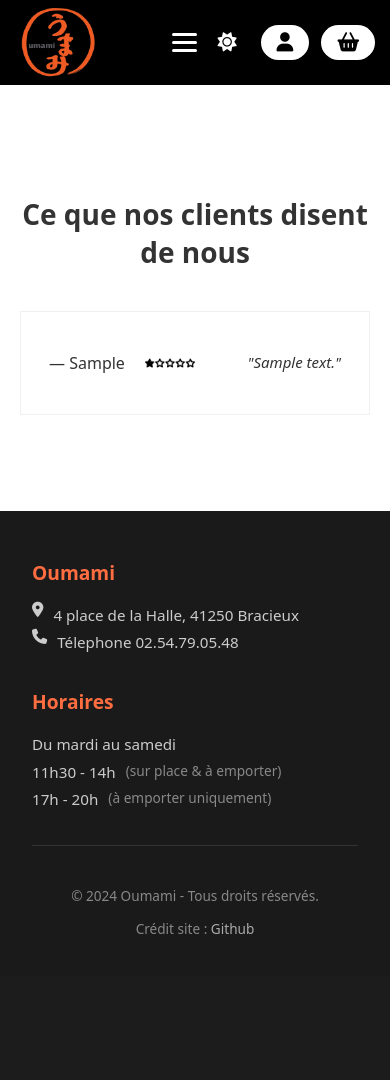
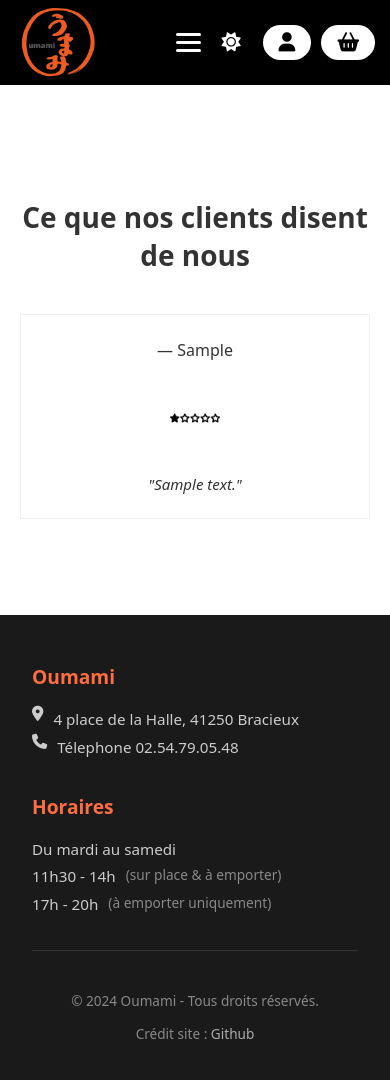
Before and after one commit to nathan2612/Projet_FI_Groupe_17, a Flask app: page /avis/ in a window 390 px wide. Before the commit the page ends 934 px from the top, so only its background shows below. Run offline with Flask 3, Linux system fonts and the light colour scheme; tables that the repository leaves empty hold one stand-in row (values such as "Sample post"); parts of the project's set-up code (start-up, migrations or seed data) failed here and were passed over.

Commit message:
finish responsive toutes les pages le sont final push responsive

```diff
--- /dev/null
+++ b/monApp/static/avis.css
@@ -0,0 +1,87 @@
+.avis {
+    margin: 60px auto;
+}
+.avis h2 {
+    font-size: 36px;
+    font-weight: 800;
+    text-align: center;
+    margin-bottom: 40px;
+}
+.avis-list.simple {
+    max-width: 1000px;
+    margin: 0 auto;
+}
+.avis-row {
+    display: grid;
+    grid-template-columns: auto 1fr auto;
+    gap: 20px;
+    align-items: center;
+    padding: 24px 28px;
+    margin-bottom: 16px;
+    border: 1px solid #f0f0f0;
+}
+.auteur {
+    margin: 0;
+}
+.notes-img {
+    width: 120px;
+    height: auto;
+    flex-shrink: 0;
+}
+.avis-text {
+    line-height: 1.3;
+    margin: 0;
+    font-style: italic;
+}
+.avis-more {
+    display: flex;
+    justify-content: center;
+    gap: 1rem;
+    margin-top: 32px;
+}
+.voir-plus {
+    color: #ff6d41;
+    border: 2px solid #ff6d41;
+    padding: 12px 28px;
+    border-radius: 12px;
+    text-decoration: none;
+    font-weight: 700;
+    transition: all 0.3s ease;
+}
+.voir-plus:hover {
+    background: #ff6d41 ;
+    color: #fff;
+    transform: translateY(-2px);
+}
+@media (max-width: 768px) {
+    .avis h2 {
+        font-size: 28px;
+    }
+
+    .avis-row {
+        display: flex;
+        flex-direction: column;
+        align-items: center;
+        text-align: center;
+    }
+
+    .auteur {
+        order: 1;
+        margin-bottom: 12px;
+    }
+
+    .notes-img {
+        width: 50px;
+        order: 2;
+        margin-bottom: 12px;
+    }
+
+    .avis-text {
+        font-size: 15px;
+        order: 3;
+    }
+
+    .avis {
+        padding: 20px;
+    }
+}
--- a/monApp/static/commandes.css
+++ b/monApp/static/commandes.css
@@ -92,8 +92,6 @@
      margin: 0 0 1.5rem 0;
 }
  .item-list li {
-     display: flex;
-     justify-content: space-between;
      padding: 0.5rem 0;
      border-bottom: 1px dashed var(--border-color, #eee);
 }
@@ -164,8 +162,7 @@
      background-color: var(--bg-secondary-color, #f8f9fa);
      border-radius: 8px;
 }
-/* Responsive pour petits écrans */
- @media (max-width: 400px) {
+ @media (max-width: 425px) {
      .commandes-page {
          padding: 1rem 0.5rem;
     }
--- a/monApp/static/produits.css
+++ b/monApp/static/produits.css
@@ -393,9 +393,9 @@ main h1 {
     .menu-card img {
         height: 200px;
     }
-    .panel.categoriesauto;
+    .panel.categoriesauto {
         max-width: calc(100% - 20px);
-        box-sizing: border-bo
+        box-sizing: border-box;
         margin: 10px 10px 10px;
     }
 
--- a/monApp/static/reservation.css
+++ b/monApp/static/reservation.css
@@ -1,7 +1,7 @@
 .container {
     max-width: 600px;
     margin: 3rem auto;
-    padding: 2rem;
+    padding: 10px;
 }
 
 .form-container {
@@ -122,7 +122,7 @@
 }
 .no-services {
     text-align: center;
-    padding: 2rem;
+    padding: 10px;
     background-color: #fff3cd;
     border: 2px solid #ffc107;
     border-radius: 8px;
--- a/monApp/static/style.css
+++ b/monApp/static/style.css
@@ -8,8 +8,6 @@
     --btn-hover-bg: #ff6d41;
     --btn-hover-text: #ffffff;
 }
-
-
 .dark-mode {
     --bg-color: #121212;
     --text-color: #e0e0e0;
@@ -18,7 +16,9 @@
     --btn-bg: #333;
     --btn-text: #e0e0e0;
 }
-
+html, body {
+    overflow-x: hidden;
+}
 body {
     display: flex;
     flex-direction: column;
@@ -28,13 +28,7 @@ body {
     color: var(--text-color);
     transition: background-color 0.3s, color 0.3s;
     min-height: 100vh;
-    overflow-x: hidden;
 }
-
-html {
-    overflow-x: hidden;
-}
-
 .navbar-complet {
     display: flex;
     align-items: center;
@@ -45,23 +39,21 @@ html {
     padding: 0 18px;
     box-sizing: border-box;
 }
-
 .navbar {
     flex: 1 1 auto;
     min-width: 0;
     text-align: center;
     display: flex;
     justify-content: center;
+    box-sizing: border-box;
 }
-
 .nav-logo {
     list-style: none;
+    flex-shrink: 0;
 }
-
 .logo {
     height: 120px;
 }
-
 .navbar ul {
     display: inline-flex;
     gap: 0.6rem;
@@ -70,13 +62,13 @@ html {
     margin: 0;
     padding: 0;
     overflow: hidden;
+    box-sizing: border-box;
 }
-
 .navbar ul li a {
     white-space: nowrap;
     overflow: hidden;
     text-overflow: ellipsis;
-    max-width: 12rem;
+    max-width: 14rem;
     display: inline-block;
     padding: 12px 18px;
     text-decoration: none;
@@ -84,12 +76,10 @@ html {
     font-size: 1.05rem;
     font-weight: 700;
 }
-
 .navbar ul li a:hover,
 .navbar ul li a:focus {
     color: var(--btn-hover-bg);
 }
-
 .navbar ul li.active a {
     color: var(--btn-hover-bg);
     position: relative;
@@ -103,27 +93,24 @@ html {
     height: 2px;
     background-color: var(--btn-hover-bg);
 }
-
 .nav-actions {
     flex: 0 0 auto;
     display: flex;
     gap: 10px;
     align-items: center;
+    flex-shrink: 0;
 }
-
 .nav-actions a {
     display: inline-flex;
     align-items: center;
     gap: 8px;
     text-decoration: none;
 }
-
 .icon {
     width: 18px;
     height: 18px;
     object-fit: contain;
 }
-
 .btn-theme {
     background: none;
     border: none;
@@ -134,11 +121,9 @@ html {
     border-radius: 999px;
     line-height: 1;
 }
-
 .btn-theme:hover {
     background-color: rgba(255, 255, 255, 0.1);
 }
-
 .btn-nav-icon {
     display: inline-flex;
     align-items: center;
@@ -151,17 +136,14 @@ html {
     font-size: 1.1rem;
     transition: background-color 0.3s ease, color 0.3s ease;
 }
-
 .btn-nav-icon:hover {
     background-color: var(--btn-hover-bg);
     color: var(--btn-hover-text);
 }
-
 .btn-nav-icon .btn-nav-label {
     font-weight: 600;
     font-size: 0.95rem;
 }
-
 .site-header {
     position: relative;
     background-size: cover;
@@ -169,24 +151,20 @@ html {
     color: #fff;
     padding-bottom: 0.6rem;
 }
-
 .site-header::before {
     position: absolute;
     inset: 0;
     z-index: 0;
 }
-
 .site-header .navbar-complet,
 .site-header .header-content {
     position: relative;
     z-index: 1;
 }
-
 .header-content {
     padding: 2.25rem 1rem 3.25rem;
     display: flex;
 }
-
 .btn-commander {
     display: inline-block;
     color: #fff;
@@ -196,35 +174,30 @@ html {
     box-shadow: 0 8px 24px rgba(255, 109, 65, 0.18);
     transition: background-color 160ms ease, color 160ms ease, transform 160ms ease;
 }
-
 .btn-commander:hover {
     background-color: #ff6d41;
     color: #ffffff;
     transform: translateY(-2px);
     box-shadow: 0 12px 30px rgba(255, 109, 65, 0.22);
 }
-
 .btn-commander:focus {
     background-color: #ff6d41;
     outline: 3px solid rgba(255, 109, 65, 0.18);
     outline-offset: 3px;
 }
-
 .menu-card-link {
     text-decoration: none;
     color: inherit;
     display: block;
     transition: transform 0.2s ease-in-out;
 }
-
 footer {
-    background-color: #1a1a1a; /* Fond sombre et moderne */
+    background-color: #1a1a1a;
     color: #fff;
     margin-top: auto;
     padding: 3rem 2rem 1.5rem 2rem;
     font-size: 0.95rem;
 }
-
 .footer-main {
     display: grid;
     grid-template-columns: repeat(auto-fit, minmax(250px, 1fr));
@@ -234,18 +207,15 @@ footer {
     padding-bottom: 2rem;
     border-bottom: 1px solid #333;
 }
-
 .footer-column {
     min-width: 200px;
 }
-
 .footer-title {
     font-size: 1.2rem;
     font-weight: 600;
     margin: 0 0 1rem 0;
     color: var(--btn-hover-bg);
 }
-
 .footer-list {
     list-style: none;
     padding: 0;
@@ -253,18 +223,15 @@ footer {
     line-height: 1.8;
     color: #ccc;
 }
-
 .footer-list li {
     display: flex;
     align-items: flex-start;
     gap: 10px;
 }
-
 .footer-list .horaire-detail {
     color: #888;
     font-size: 0.9em;
 }
-
 .footer-bottom {
     max-width: 1200px;
     margin: 0 auto;
@@ -272,12 +239,10 @@ footer {
     font-size: 0.85rem;
     color: #888;
 }
-
 .footer-bottom a {
     color: #aaa;
     text-decoration: none;
 }
-
 .flash-messages-container {
     position: fixed;
     top: 80px;
@@ -290,7 +255,6 @@ footer {
     gap: 10px;
     pointer-events: none;
 }
-
 .alert {
     padding: 16px 20px;
     margin-bottom: 0;
@@ -308,32 +272,21 @@ footer {
     pointer-events: auto;
     position: relative;
 }
-
 .alert-success {
     background-color: #28a745;
     border-color: #23923d;
 }
-
 .alert-error {
     background-color: #dc3545;
     border-color: #c82333;
 }
-
-
 .alert-info {
     background-color: #17a2b8;
     border-color: #1591a5;
 }
-
 .dark-mode .alert {
     box-shadow: 0 6px 20px rgba(0, 0, 0, 0.3);
 }
-
-/* ===================================
-   RESPONSIVE DESIGN - NAVIGATION
-   =================================== */
-
-/* Burger menu - caché par défaut sur desktop */
 .burger-menu {
     display: none;
     flex-direction: column;
@@ -344,7 +297,6 @@ footer {
     padding: 8px;
     z-index: 1001;
 }
-
 .burger-menu span {
     width: 25px;
     height: 3px;
@@ -352,85 +304,95 @@ footer {
     transition: all 0.3s ease;
     border-radius: 2px;
 }
-
-/* Animation du burger menu quand actif */
 .burger-menu.active span:nth-child(1) {
     transform: rotate(45deg) translate(8px, 8px);
 }
-
 .burger-menu.active span:nth-child(2) {
     opacity: 0;
 }
-
 .burger-menu.active span:nth-child(3) {
     transform: rotate(-45deg) translate(7px, -7px);
 }
 
+/* Media queries */
+@media (max-width: 1200px) {
+    .navbar ul li a {
+        max-width: 11rem;
+        padding: 10px 12px;
+        font-size: 0.95rem;
+    }
+}
 
-@media (max-width: 1100px) {
+@media (max-width: 992px) {
+    .navbar ul li a {
+        max-width: 9rem;
+        padding: 8px 8px;
+        font-size: 0.85rem;
+    }
+}
+
+@media (max-width: 900px) {
     .burger-menu {
         display: flex;
     }
-
     .navbar-complet {
         flex-wrap: wrap;
         padding: 0 15px;
+        box-sizing: border-box;
     }
-
     .nav-logo {
         order: 1;
         flex: 0 0 auto;
     }
-
     .burger-menu {
         order: 2;
         margin-left: auto;
     }
-
     .nav-actions {
         order: 3;
         gap: 12px;
     }
-
-     .navbar {
+    .navbar {
         order: 4;
         width: 100%;
         max-height: 0;
         overflow: hidden;
+        overflow-x: hidden;
         transition: max-height 0.4s ease-in-out;
         flex-basis: 100%;
+        padding: 0;
+        box-sizing: border-box;
     }
-
     .navbar.active {
         max-height: 500px;
         padding: 15px 0;
     }
-
     .navbar ul {
-        flex-direction: column;
+        flex-direction: row;
         width: 100%;
-        gap: 0;
+        gap: 0.6rem;
         padding: 0;
+        box-sizing: border-box;
+        flex-wrap: wrap;
+        justify-content: center;
     }
-
     .navbar ul li {
-        width: 100%;
+        width: auto;
         text-align: center;
-        border-bottom: 1px solid rgba(255, 255, 255, 0.1);
+        border-bottom: none;
+        box-sizing: border-box;
     }
-
     .navbar ul li:last-child {
         border-bottom: none;
     }
-
     .navbar ul li a {
-        display: block;
-        width: 100%;
+        display: inline-block;
+        width: auto;
         max-width: 100%;
-        padding: 15px 20px;
-        font-size: 1rem;
+        padding: 12px 12px;
+        font-size: 0.9rem;
+        box-sizing: border-box;
     }
-
     .navbar ul li.active a::after {
         left: 50%;
         right: auto;
@@ -439,125 +401,110 @@ footer {
     }
 }
 
-
 @media screen and (max-width: 768px) {
-     .logo {
+    .logo {
         height: 80px;
     }
     .burger-menu {
         display: flex;
     }
-
     .navbar-complet {
         flex-wrap: wrap;
         padding: 0 15px;
+        box-sizing: border-box;
     }
-
     .nav-logo {
         order: 1;
         flex: 0 0 auto;
     }
-
     .burger-menu {
         order: 2;
         margin-left: auto;
     }
-
     .nav-actions {
         order: 3;
-        gap: 12px;
+        gap: 10px;
     }
-
-    /* Menu navigation en mobile */
     .navbar {
         order: 4;
         width: 100%;
         max-height: 0;
         overflow: hidden;
+        overflow-x: hidden;
         transition: max-height 0.4s ease-in-out;
         flex-basis: 100%;
+        padding: 0;
+        box-sizing: border-box;
     }
-
     .navbar.active {
         max-height: 500px;
         padding: 15px 0;
     }
-
     .navbar ul {
-        flex-direction: column;
+        flex-direction: row;
         width: 100%;
-        gap: 0;
+        gap: 0.6rem;
         padding: 0;
+        box-sizing: border-box;
+        flex-wrap: wrap;
+        justify-content: center;
     }
-
     .navbar ul li {
-        width: 100%;
+        width: auto;
         text-align: center;
-        border-bottom: 1px solid rgba(255, 255, 255, 0.1);
+        border-bottom: none;
+        box-sizing: border-box;
     }
-
     .navbar ul li:last-child {
         border-bottom: none;
     }
-
     .navbar ul li a {
-        display: block;
-        width: 100%;
+        display: inline-block;
+        width: auto;
         max-width: 100%;
-        padding: 15px 20px;
-        font-size: 1rem;
+        padding: 12px 12px;
+        font-size: 0.9rem;
+        box-sizing: border-box;
     }
-
     .navbar ul li.active a::after {
         left: 50%;
         right: auto;
         transform: translateX(-50%);
         width: 60px;
     }
-
-    .logo {
-        height: 80px;
-    }
-
     .site-header:has(.header-with-bg) {
         min-height: 300px;
     }
-
-    /* Navigation actions */
+    /* Cacher les labels sur petits écrans */
     .btn-nav-label {
         display: none;
     }
-
     .btn-nav-icon i,
     .btn-theme i {
         font-size: 1.2rem;
     }
 }
+
 @media screen and (max-width: 320px) {
     .navbar-complet {
         padding: 0 6px;
     }
-
     .logo {
         height: 45px;
     }
-
     .nav-actions {
         gap: 5px;
         max-width: 140px;
     }
-
     .btn-nav-icon,
     .btn-theme {
         padding: 5px;
         min-width: 32px;
     }
-
     .btn-nav-icon i,
     .btn-theme i {
         font-size: 0.95rem;
     }
-
     .burger-menu {
         padding: 4px;
         margin-right: 6px;
--- a/monApp/templates/avis.html
+++ b/monApp/templates/avis.html
@@ -1,7 +1,7 @@
 {% extends 'base.html' %}
 
 {% block styles %}
-	<link rel="stylesheet" href="{{ url_for('static', filename='index.css') }}">
+	<link rel="stylesheet" href="{{ url_for('static', filename='avis.css') }}">
 {% endblock %}
 {% block main %}
 	<section class="avis">
--- a/monApp/templates/base_admin.html
+++ b/monApp/templates/base_admin.html
@@ -78,7 +78,6 @@
                 sidebar.classList.toggle('active');
             });
 
-            // Fermer le menu au clic sur un lien
             const navLinks = sidebar.querySelectorAll('a');
             navLinks.forEach(link => {
                 link.addEventListener('click', () => {
```
Also changed, not shown: monApp/static/compte.css (+29 -6 lines), monApp/static/connexion.css (+7 -0 lines), monApp/static/nouveaute.css (+42 -2 lines), monApp/static/panier.css (+114 -108 lines), monApp/templates/propos.html (deleted, +0 -32 lines).
